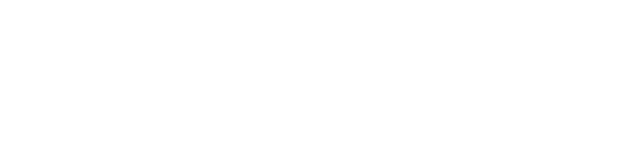
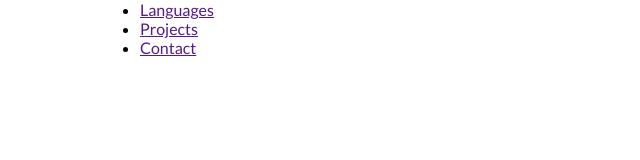
Before and after one commit to sarahel-2025/E-Portfolio-Project, a plain HTML site: page index.html in a window 1280 px wide. Shown: the whole page, without its empty margins (0-640 px from the left). Drawn offline with Linux system fonts and the light colour scheme.

Commit message:
Name not appearing

```diff
--- a/index.html
+++ b/index.html
@@ -3,9 +3,40 @@
 <head>
     <meta charset="UTF-8">
     <meta name="viewport" content="width=, initial-scale=1.0">
-    <title>Document</title>
+    <title>Sarah Longshore Portfolio</title>
+    <link rel="stylesheet" href="./styles.css">
 </head>
 <body>
+    <title>Sarah Longshore</title>
+    <section id="about-me">
+        <nav>
+            <div class="personal__logo">
+                <ul class="nav__link--list">
+                    <li>
+                        <a href="" class="
+                        nav__link--anchor
+                        link__hover-effect
+                        link__hover-effect--black
+                        ">Languages</a>
+                    </li>
 
+                    <li>
+                        <a href="" class="
+                        nav__link--anchor
+                        link__hover-effect
+                        link__hover-effect--black
+                        ">Projects</a>
+                    </li>
+
+                    <li>
+                        <a href="" class="
+                        nav__link--anchor
+                        nav__link--anchor-primary
+                        ">Contact</a>
+                    </li>
+                </ul>
+            </div>
+        </nav>
+    </section>
 </body>
 </html>
--- /dev/null
+++ b/styles.css
@@ -0,0 +1,35 @@
+@import url('https://fonts.googleapis.com/css2?family=Lato:wght@400;700&display=swap');
+
+* {
+    font-family: "Lato", sans-serif;
+    padding: 0;
+    margin: 0;
+    box-sizing: border-box;
+}
+
+h1, h2, h3, h4, h5, h6, span {
+    color: #242424;
+    text-align: center;
+    line-height: 1.25;
+}
+
+p {
+    line-height: 1.5;
+    font-size: 16px;
+}
+
+/* NAVAGATION BAR */
+
+nav {
+    height: 100px;
+    width: 100%;
+    max-width: 1000px;
+    margin: 0 auto;
+}
+
+.nav__link--sl {
+    height: 100px;
+    width: 100%;
+    max-width: 1000px;
+    margin: 0 auto;
+}
```
